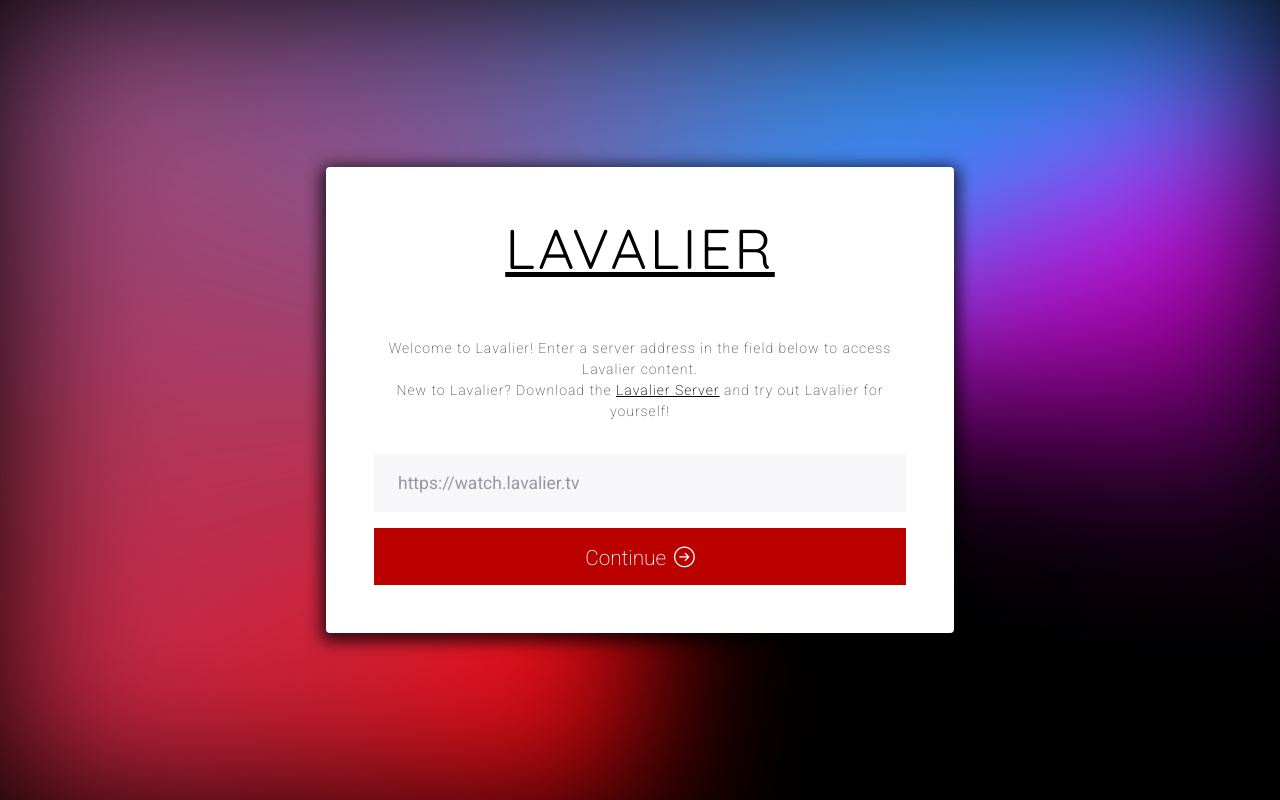
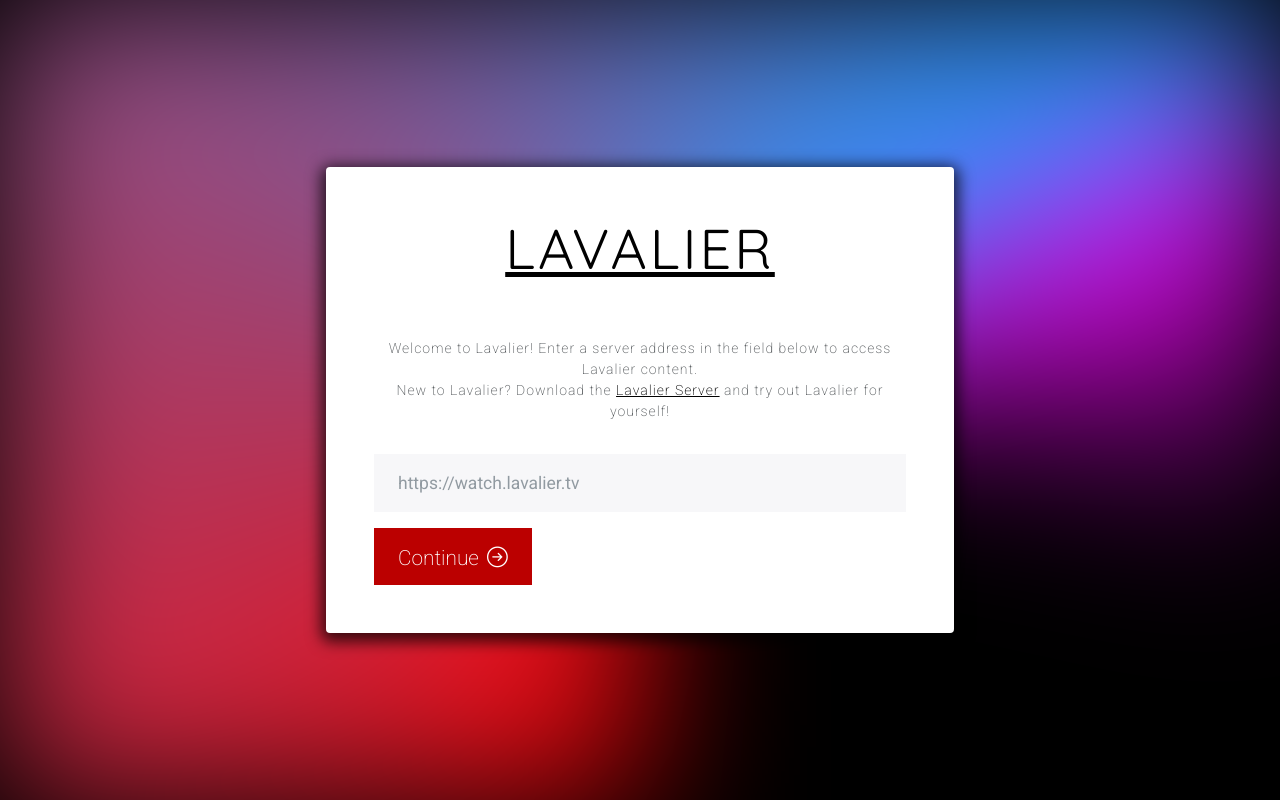
Before and after one commit to Lavalier/lavalier-electron-client, a React (Create React App) app: page /setup in a window 1280 px wide. Built offline with nearby package versions, Linux system fonts and the light colour scheme.

Commit message:
Add React Router, persistant storage

```diff
--- a/package.json
+++ b/package.json
@@ -11,6 +11,7 @@
     "node-sass": "4.14.1",
     "react": "^17.0.1",
     "react-dom": "^17.0.1",
+    "react-router-dom": "^5.2.0",
     "react-scripts": "4.0.1"
   },
   "scripts": {
--- a/src/App.js
+++ b/src/App.js
@@ -1,27 +1,28 @@
 import './scss/_theme.scss'
 
+import { BrowserRouter as Router, Switch, Route, Redirect } from 'react-router-dom'
+import usePersistedState from './usePersistedState'
+
+import Welcome from './setup/Welcome'
+import ServerLogin from './setup/ServerLogin'
+import Home from './home/Home'
+
 function App() {
+  const [servers] = usePersistedState('servers', [])
+
   return (
-    <div className="App">
-      <div class="container-fluid d-flex align-items-center min-vh-100">
-        <div className="special-gradient special-gradient-one"></div>
-        <div className="container special-gradient-content bg-white mw-50 rounded shadow-thick p-5">
-          <div className="d-grid">
-            <h1 className="display-logo text-center pb-5">Lavalier</h1>
-            <p className="text-center">
-              Welcome to Lavalier! Enter a server address in the field below to access Lavalier content.
-              <br />
-              New to Lavalier? Download the <a href="#">Lavalier Server</a> and try out Lavalier for yourself!
-            </p>
-            <input type="text" className="my-3 form-control form-control-lg" placeholder="https://watch.lavalier.tv" />
-            <button className="btn btn-lg btn-danger">
-              <span className="align-middle">Continue</span>
-              <i className="icon-arrow-right-circle icons align-middle"></i>
-            </button>
-          </div>
-        </div>
-      </div>
-    </div>
+    <Router>
+      <Switch>
+        <Route
+          exact
+          path="/"
+          render={() => (servers.length > 0 ? <Redirect to="/home" /> : <Redirect to="/setup" />)}
+        ></Route>
+        <Route path="/setup" component={Welcome}></Route>
+        <Route path="/login" component={ServerLogin}></Route>
+        <Route path="/home" component={Home}></Route>
+      </Switch>
+    </Router>
   )
 }
 
--- /dev/null
+++ b/src/common/LogoText.js
@@ -0,0 +1,5 @@
+function LogoText() {
+  return <h1 className="display-logo text-center pb-5">Lavalier</h1>
+}
+
+export default LogoText
--- /dev/null
+++ b/src/home/Home.js
@@ -0,0 +1,5 @@
+function Home() {
+  return <div></div>
+}
+
+export default Home
--- /dev/null
+++ b/src/setup/ServerLogin.js
@@ -0,0 +1,35 @@
+import LogoText from '../common/LogoText'
+
+function ServerLogin(props) {
+  return (
+    <div class="container-fluid d-flex align-items-center min-vh-100">
+      <div className="special-gradient special-gradient-one"></div>
+      <div className="container special-gradient-content bg-white mw-50 rounded shadow-thick p-5">
+        <div className="row">
+          <div className="col">Hey</div>
+          <div className="col">
+            <div className="d-grid">
+              <LogoText />
+              <p className="text-center">
+                Welcome to Lavalier! Enter a server address in the field below to access Lavalier content.
+                <br />
+                New to Lavalier? Download the <a href="#">Lavalier Server</a> and try out Lavalier for yourself!
+              </p>
+              <input
+                type="text"
+                className="my-3 form-control form-control-lg"
+                placeholder="https://watch.lavalier.tv"
+              />
+              <button className="btn btn-lg btn-danger">
+                <span className="align-middle">Continue</span>
+                <i className="icon-arrow-right-circle icons align-middle"></i>
+              </button>
+            </div>
+          </div>
+        </div>
+      </div>
+    </div>
+  )
+}
+
+export default ServerLogin
--- /dev/null
+++ b/src/setup/Welcome.js
@@ -0,0 +1,30 @@
+import { Link } from 'react-router-dom'
+
+import LogoText from '../common/LogoText'
+
+function Welcome() {
+  return (
+    <div class="container-fluid d-flex align-items-center min-vh-100">
+      <div className="special-gradient special-gradient-one"></div>
+      <div className="container special-gradient-content bg-white mw-50 rounded shadow-thick p-5">
+        <div className="d-grid">
+          <LogoText />
+          <p className="text-center">
+            Welcome to Lavalier! Enter a server address in the field below to access Lavalier content.
+            <br />
+            New to Lavalier? Download the <a href="#">Lavalier Server</a> and try out Lavalier for yourself!
+          </p>
+          <input type="text" className="my-3 form-control form-control-lg" placeholder="https://watch.lavalier.tv" />
+          <Link to="/login">
+            <button className="btn btn-lg btn-danger">
+              <span className="align-middle">Continue</span>
+              <i className="icon-arrow-right-circle icons align-middle"></i>
+            </button>
+          </Link>
+        </div>
+      </div>
+    </div>
+  )
+}
+
+export default Welcome
--- /dev/null
+++ b/src/usePersistedState.js
@@ -0,0 +1,11 @@
+import React, { useEffect } from 'react'
+
+function usePersistedState(key, defaultValue) {
+  const [state, setState] = React.useState(() => JSON.parse(localStorage.getItem(key)) || defaultValue)
+  useEffect(() => {
+    localStorage.setItem(key, JSON.stringify(state))
+  }, [key, state])
+  return [state, setState]
+}
+
+export default usePersistedState
```
Also changed, not shown: 1 other file (tests, documents, lock files or other folders).
